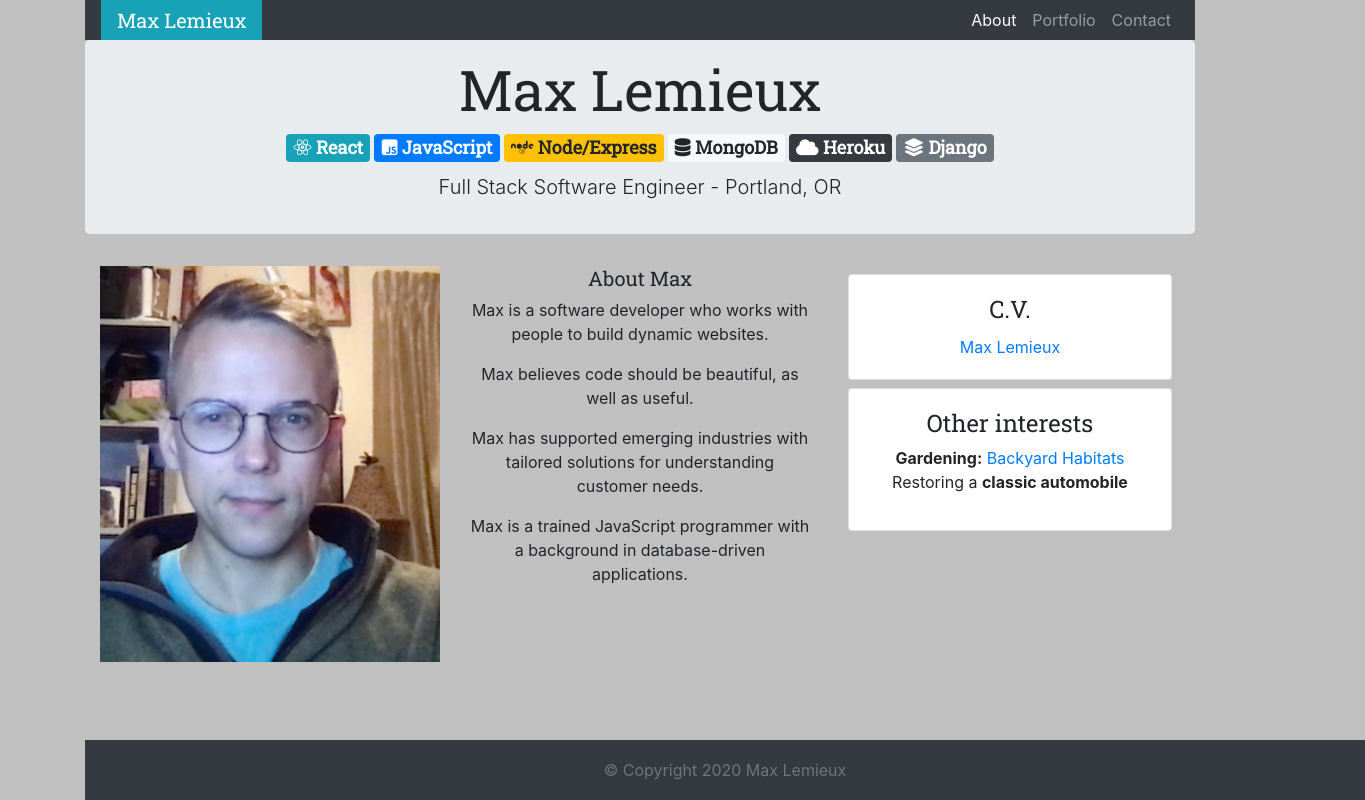
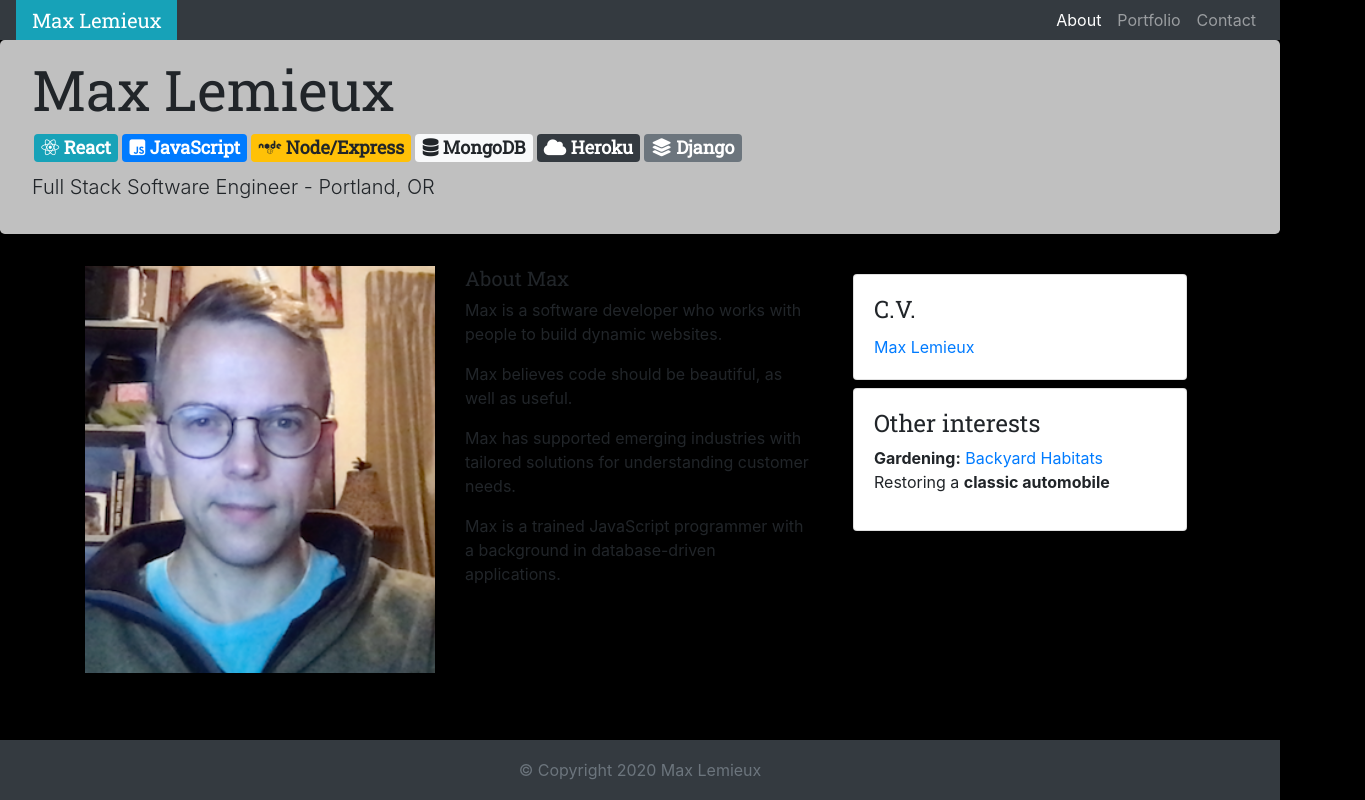
Before and after one commit to maxlemieux/portfolio, a React (Create React App) app: page / in a window 1280 px wide. Shown: the whole page, 1365 px wide, since content can reach past the window. Built offline with nearby package versions, Linux system fonts and the light colour scheme.

Commit message:
removed container breaking layout

```diff
--- a/public/style.css
+++ b/public/style.css
@@ -13,7 +13,7 @@ html {
     min-height: 100%; /* Make sure footer is at bottom of screen on short pages */
 }
 body {
-    background-color: silver;
+    background-color: black;
     font-family: 'Roboto', sans-serif;
     margin: 0 auto;
     padding-bottom: 60px; /* Match the height of the footer */
@@ -27,6 +27,7 @@ footer {
 }
 .jumbotron {
     padding: 1rem 2rem;
+    background: silver;
 }
 
 .card {
--- a/src/App.js
+++ b/src/App.js
@@ -11,11 +11,13 @@ const App = () => {
   });
 
   return (
-    <div className="container text-center">
+    <>
+    {/* // <div className="container text-center"> */}
       <Header page={state.page} setState={setState}/>
       <MainContent page={state.page}/>
       <Footer />
-    </div>
+    {/* // </div> */}
+    </>
   );
 }
 
```
